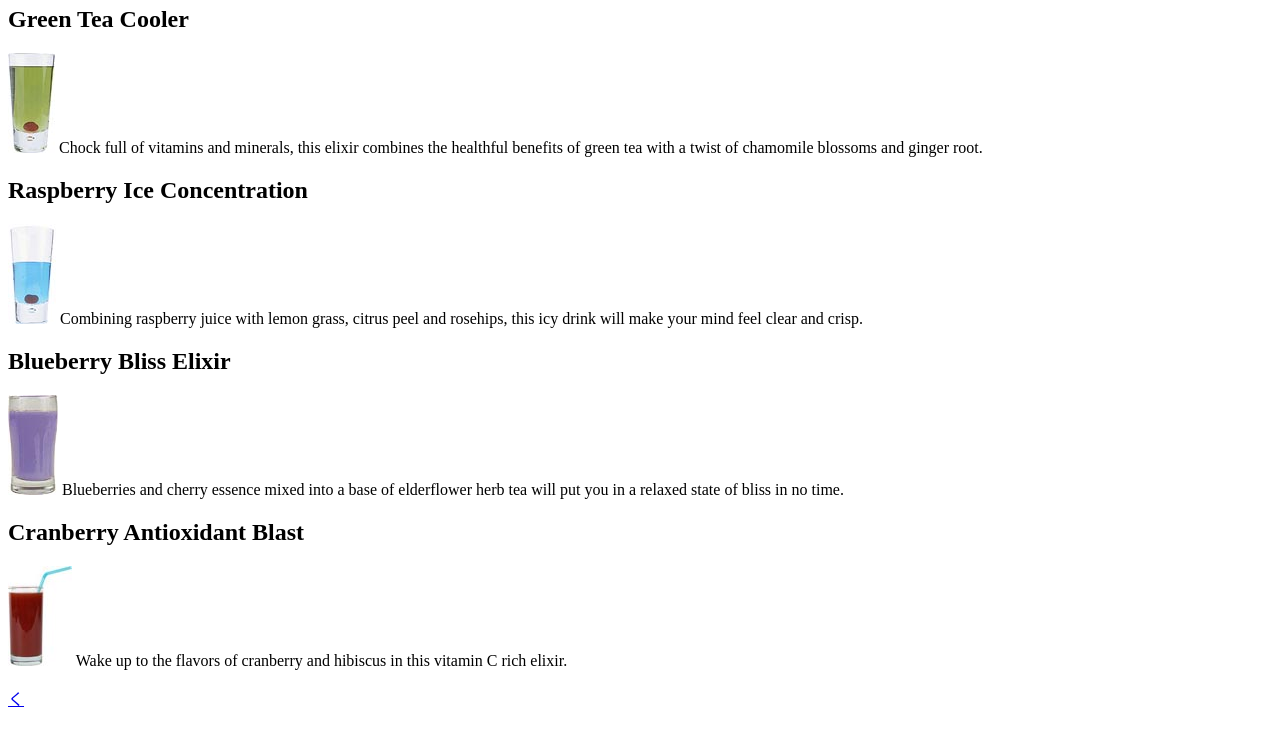
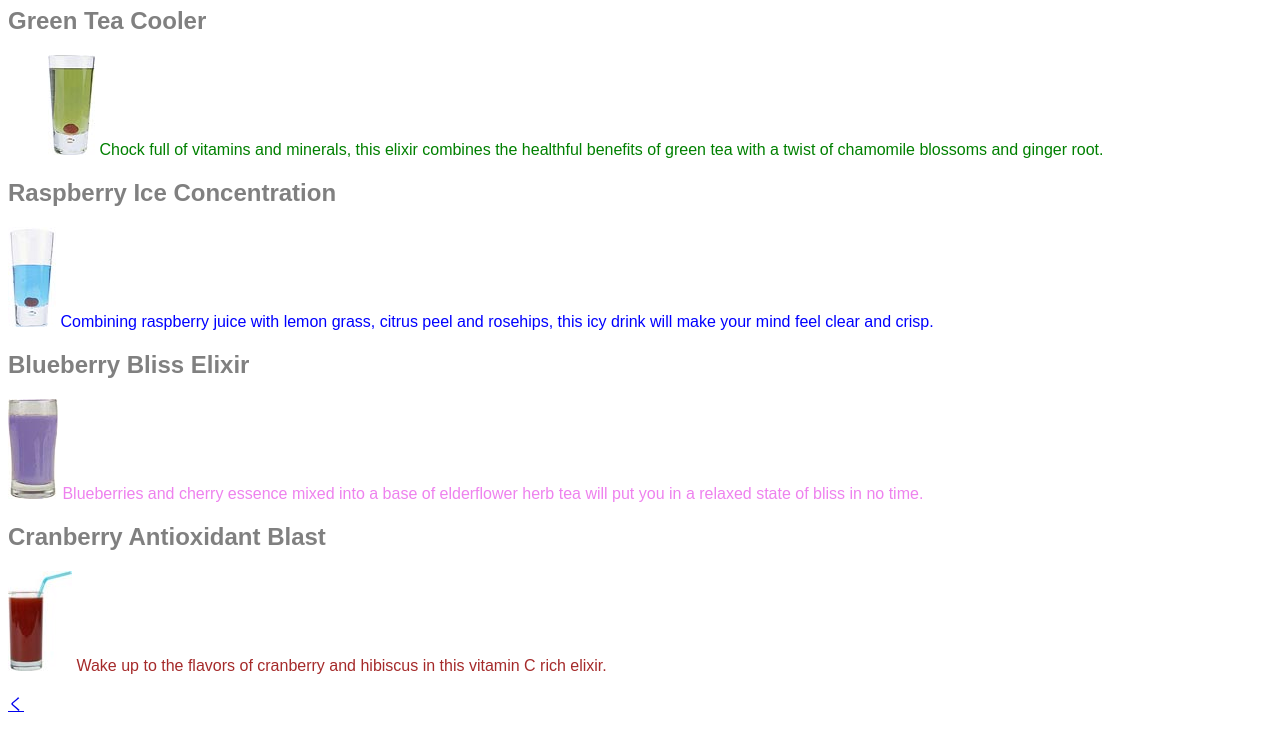
Before and after one commit to robel-yemane/webbiestuff, a plain HTML site: page lounge/beverages/elixir.html in a window 1280 px wide. Shown: the part 60-800 px from the top of the page. Drawn offline with Linux system fonts and the light colour scheme.

Commit message:
add css and reorg

```diff
--- a/lounge/beverages/elixir.html
+++ b/lounge/beverages/elixir.html
@@ -1,33 +1,36 @@
 <html>
   <head>
     <title>Head First Lounge Elixirs</title>
+    <link type="text/css" rel="stylesheet" href="../../style.css">
   </head>
   <body>
     <h1>Our Elixirs</h1>
 
     <h2>Green Tea Cooler</h2>
-    <p>
-      <img src="../images/green.jpg">
-      Chock full of vitamins and minerals, this elixir
-      combines the healthful benefits of green tea with
-      a twist of chamomile blossoms and ginger root.
-    </p>
+    <blockquote class="greentea">
+        <p class="greentea">
+        <img src="../images/green.jpg">
+        Chock full of vitamins and minerals, this elixir
+        combines the healthful benefits of green tea with
+        a twist of chamomile blossoms and ginger root.
+        </p>
+    </blockquote>
     <h2>Raspberry Ice Concentration</h2>
-    <p>
+    <p class="raspberry">
       <img src="../images/lightblue.jpg">
       Combining raspberry juice with lemon grass,
       citrus peel and rosehips, this icy drink
       will make your mind feel clear and crisp.
     </p>
     <h2>Blueberry Bliss Elixir</h2>
-    <p>
+    <p class="blueberry">
       <img src="../images/blue.jpg">
       Blueberries and cherry essence mixed into a base
       of elderflower herb tea will put you in a relaxed
       state of bliss in no time.
     </p>
     <h2>Cranberry Antioxidant Blast</h2>
-    <p>
+    <p class="cranberry">
       <img src="../images/red.jpg">
       Wake up to the flavors of cranberry and hibiscus
       in this vitamin C rich elixir.
--- /dev/null
+++ b/style.css
@@ -0,0 +1,37 @@
+body {
+/*anything here is applied to all child elements, as below
+unless specifically ovewritten. see em example where font has been
+overwritten*/
+    font-family: sans-serif;
+}
+h1, h2 {
+    color      : gray;
+}
+
+h1 {
+    border-bottom: 1px solid black;
+}
+
+p {
+       color: maroon;
+}
+
+em {
+    font-family: serif;
+}
+/*apply rule to both classes p and blockquote*/
+.greentea {
+    color: green;
+}
+
+p.raspberry {
+    color:blue;
+}
+
+p.blueberry {
+    color: violet;
+}
+
+p.cranberry {
+    color: brown;
+}
```
Also changed, not shown: index.html (+8 -3 lines), lounge/about/directions.html (+1 -0 lines), lounge/directions.html (+1 -0 lines), lounge/elixir.html (+1 -0 lines), lounge/lounge.html (+2 -0 lines).
